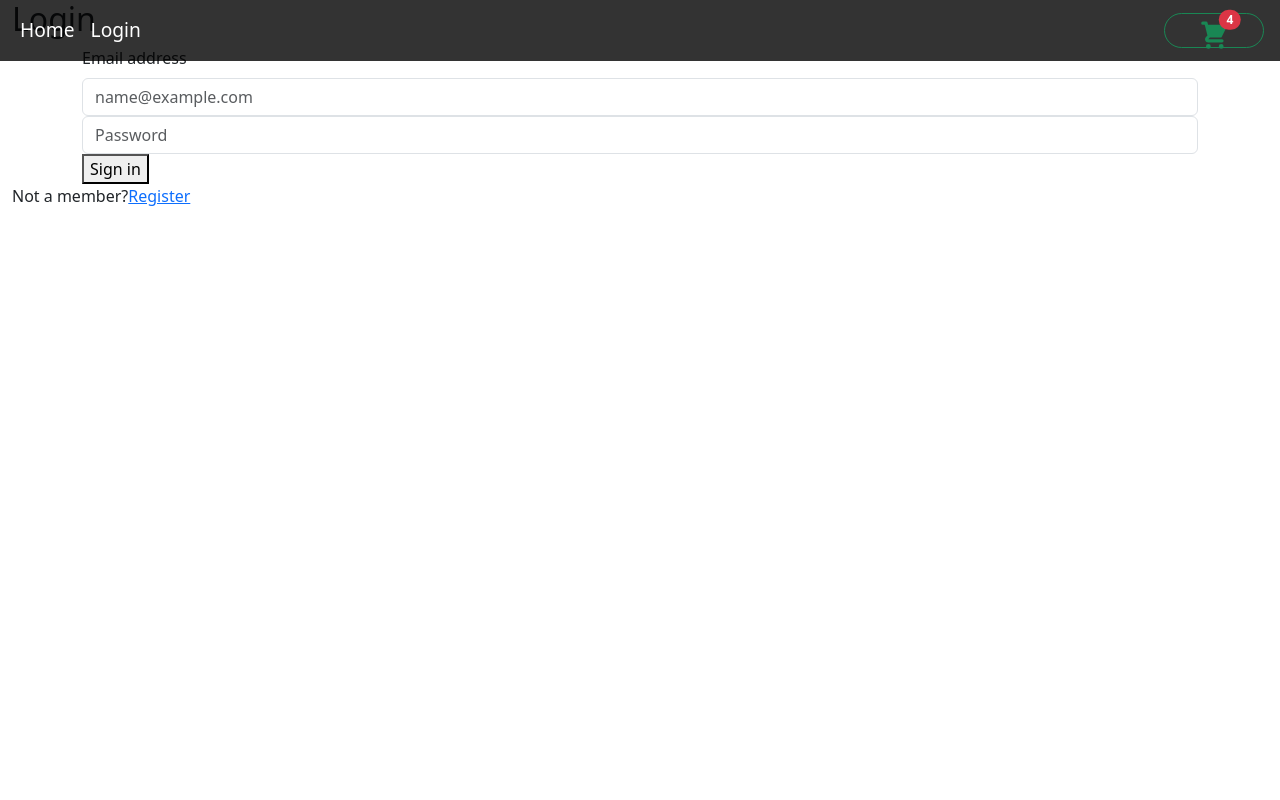
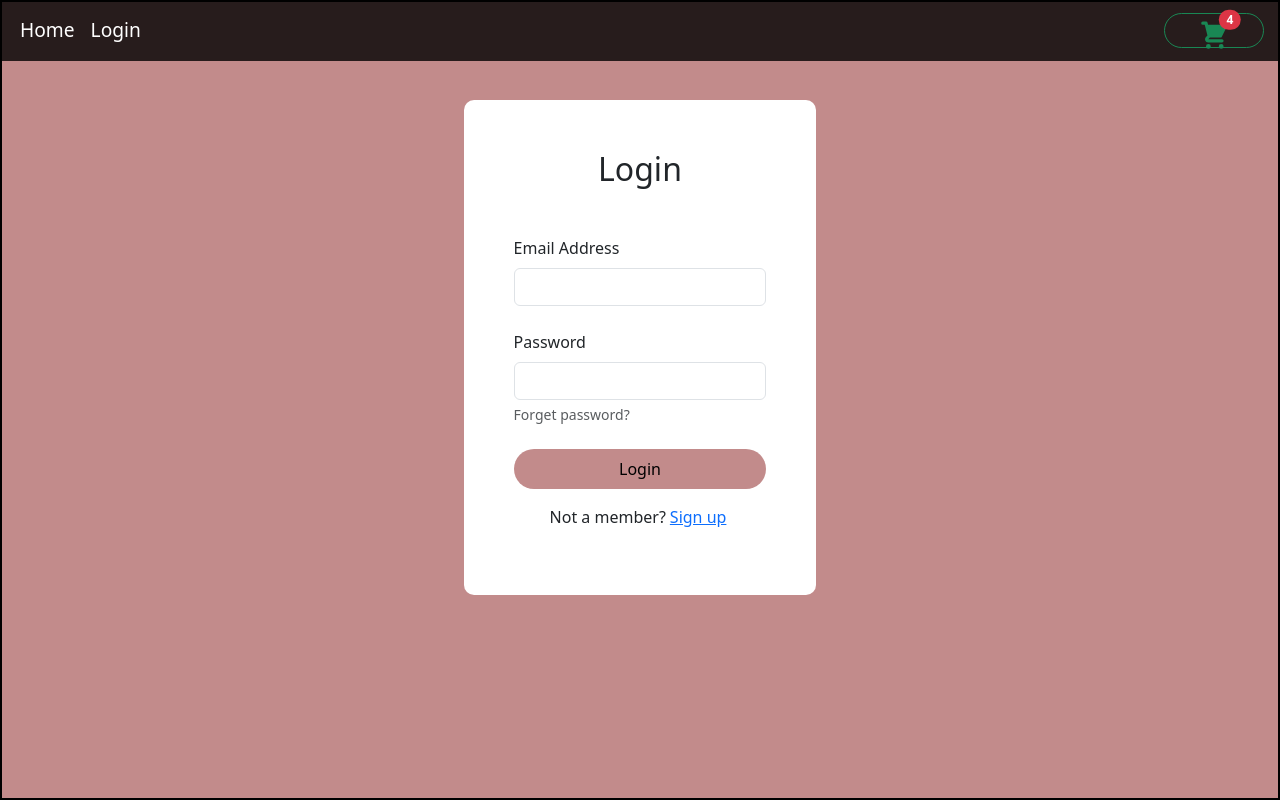
Before and after one commit to CodingLady22/skizzy-fast-food, a React (Vite) app in the folder skizzy-fast-food/: page /login in a window 1280 px wide. Built offline with nearby package versions, Linux system fonts and the light colour scheme; a web font is replaced by a local one.

Commit message:
Initial styling of the login page

```diff
--- a/skizzy-fast-food/src/App.css
+++ b/skizzy-fast-food/src/App.css
@@ -106,3 +106,43 @@ Custom Styles for Contact
   height: 60px;
   font-size: 1.8rem;
 }
+
+
+/*************************************************************************************************************************************************************************************************
+**************************************
+Custom Styles for About
+***************************************************************************************************************************************************************************************************************************************/
+
+.login-section {
+  height: 100vh;
+  border: 2px solid black;
+  background: rgba(134, 25, 25, 0.5);
+}
+
+.login-page {
+  margin: 50px;
+  /* border: 2px solid black; */
+}
+
+form {
+  width: 30%;
+  background-color: white;
+  padding: 50px;
+  border-radius: 10px;
+  margin-top: 70px;
+}
+
+.login-btn {
+  height: 40px;
+  width: 100%;
+  border: none;
+  border-radius: 50px;
+  background-color: rgba(134, 25, 25, 0.5);
+}
+
+/* .form-control {
+  color: rgba(0, 0, 0, 0.87);
+  border: none;
+  border-bottom: 1px solid rgba(0, 0, 0, 0.5);
+  border-radius: 4px 4px 0 0;
+} */
--- a/skizzy-fast-food/src/components/auth/Login.jsx
+++ b/skizzy-fast-food/src/components/auth/Login.jsx
@@ -9,33 +9,39 @@ function Login() {
     }
 
   return (
-    <div className='container-fluid'>
-        <h2>Login</h2>
-        <form action="/login" method='post' className='container'>
-            <label htmlFor="email" className='form-label'>Email address</label>
-            <input
-            type="email"
-            className='form-control'
-            placeholder='name@example.com'
+    <section className="login-section py-5">
+        <div className="login-page">
+        <form action="/login" method='post' className="mx-auto my-5">
 
-            />
-            <input
-            type="password"
-            className='form-control'
-            placeholder="Password"
-            />
-            <Link to="/">
-                    <button
-                    className="login-button"
-                    onClick={handleClick}
-                    type="submit">Sign in</button>
-            </Link>
+            <h2 className="text-center">Login</h2>
+            <div className="mb-4 mt-5">
+                <label htmlFor="email" className="form-label">Email Address</label>
+                <input
+                type="email"
+                className="form-control"
+                id="exampleInputEmail1"
+                aria-describedby="emailHelp"
+                />
+            </div>
+            <div className="mb-4">
+                <label htmlFor="exampleInputPassword1" className="form-label">Password</label>
+                <input
+                type="password"
+                className="form-control"
+                id="exampleInputPassword1"
+                />
+                <div id="emailHelp" className="form-text">Forget password?</div>
+            </div>
+
+            <button type="submit" className="login-btn">Login</button>
+            <p className="mt-3 text-center">Not a member?
+            {/* Change to Link element */}
+                <a href="#" className="mx-1">Sign up</a>
+            </p>
         </form>
-        <p>Not a member?
-            {/* Change to Link element */}
-                <a href="#">Register</a>
-            </p>
+
     </div>
+    </section>
   )
 }
 
```
